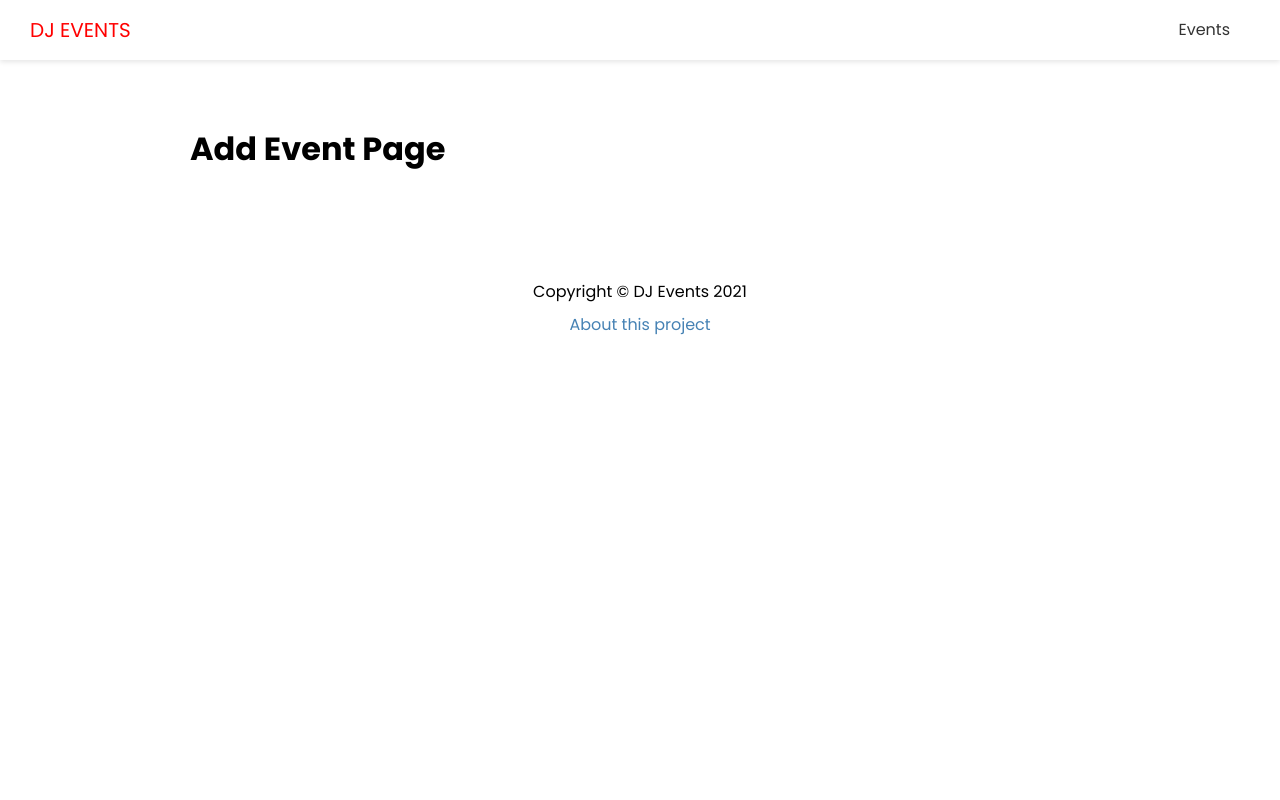
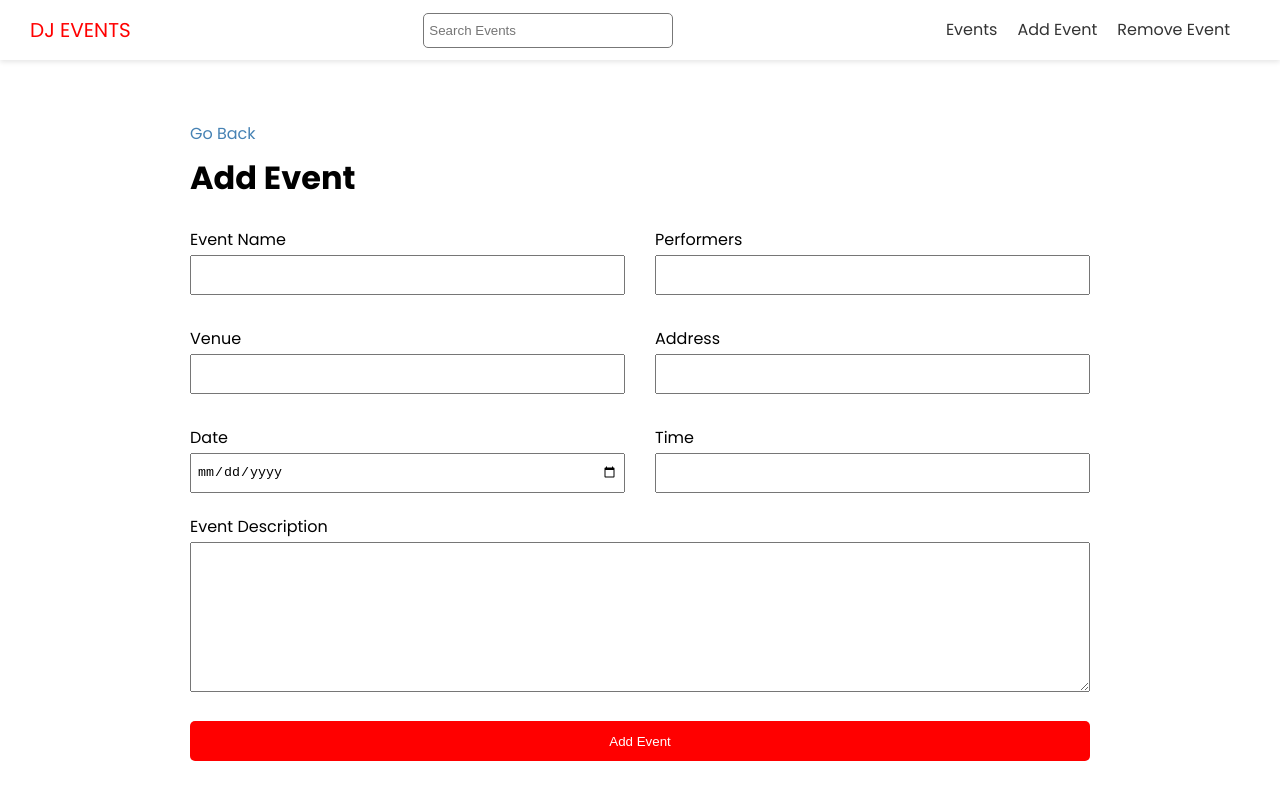
Before and after one commit to PauloTC/next_djProject, a Next.js app: page /events/add in a window 1280 px wide. Shown: the top 800 px of the page. Built offline with nearby package versions, Linux system fonts and the light colour scheme; no server answers.

Commit message:
Event submit & React Toastify

```diff
--- a/components/EventItem.js
+++ b/components/EventItem.js
@@ -7,7 +7,7 @@
     <div className={styles.event}>
       <div className={styles.img}>
         <Image
-          src={ evt.image ? evt.image[0].formats.thumbnail.url:'/images/event-default.png'}
+          src={evt.image[0] ? evt.image[0].formats.thumbnail.url:'/images/event-default.png'}
           width={170}
           height={100}
         />
--- a/components/Header.js
+++ b/components/Header.js
@@ -1,4 +1,5 @@
 import Link from 'next/link'
+import Search from '@/components/Search'
 import styles from '@/styles/Header.module.css'
 
 export default function Header() {
@@ -10,6 +11,7 @@
             <a>Dj Events</a>
         </Link>
       </div>
+      <Search />
       <nav>
         <ul>
           <li>
@@ -17,6 +19,16 @@
               <a>Events</a>
             </Link>
           </li>
+          <li>
+            <Link href='/events/add'>
+              <a>Add Event</a>
+            </Link>
+          </li>
+          <li>
+            <Link href='/events/remove'>
+              <a>Remove Event</a>
+            </Link>
+          </li>
         </ul>
       </nav>
     </header>
--- /dev/null
+++ b/components/Search.js
@@ -0,0 +1,29 @@
+import { useState } from 'react'
+import { useRouter } from 'next/router'
+import styles from '@/styles/Search.module.css'
+
+export default function Search() {
+
+  const [term, setTerm] = useState('')
+
+  const router = useRouter()
+
+  const handleSubmit = (e) => {
+    e.preventDefault()
+    router.push(`/events/search?term=${term}`)
+    setTerm('')
+  }
+
+  return (
+    <div className={styles.search} >
+      <form onSubmit={handleSubmit} >
+        <input
+          type='text'
+          value={term}
+          onChange={(e) => setTerm(e.target.value)}
+          placeholder='Search Events'
+        />
+      </form>
+    </div>
+  )
+}
--- a/package.json
+++ b/package.json
@@ -13,7 +13,8 @@
     "qs": "^6.10.1",
     "react": "17.0.2",
     "react-dom": "17.0.2",
-    "react-icons": "^4.2.0"
+    "react-icons": "^4.2.0",
+    "react-toastify": "^7.0.4"
   },
   "devDependencies": {
     "eslint": "7.28.0",
--- a/pages/events/[slug].js
+++ b/pages/events/[slug].js
@@ -31,9 +31,9 @@
           {new Date(evt.date).toLocaleString('en-US')} at {evt.time}
         </span>
         <h1>{evt.name}</h1>
-        {evt.image && (
+        {evt.image[0] && (
           <div className={styles.image}>
-            <Image src={evt.image[0].formats.medium.url} width={960} height={600}/>
+            <Image src={ evt.image[0].formats.medium.url } width={960} height={600}/>
           </div>
         )}
 
--- a/pages/events/add.js
+++ b/pages/events/add.js
@@ -1,9 +1,111 @@
+import { ToastContainer, toast } from 'react-toastify';
+import 'react-toastify/dist/ReactToastify.css';
+import { useState } from "react"
+import { useRouter } from "next/router"
+import Link from 'next/link'
 import Layout from "@/components/Layout"
+import {API_URL} from '@/config/index'
+import styles from '@/styles/Form.module.css'
 
 export default function addEventPage() {
-    return (
-        <Layout title='Add New Event' >
-            <h1>Add Event Page</h1>
-        </Layout>
+
+  const [values, setValues] = useState({
+      name: '',
+      performers: '',
+      venue: '',
+      address: '',
+      date: '',
+      time: '',
+      description: ''
+    }
+  )
+
+  const router = useRouter()
+
+  const handleSubmit = async (e) => {
+    e.preventDefault()
+
+    //validacion
+    const hasEmptyFields = Object.values(values).some(
+      (element) => element === ''
     )
+
+    if(hasEmptyFields){
+      toast.error('Please fill in all fields')
+    }
+
+    const res = await fetch(`${API_URL}/events`,{
+      method : 'POST',
+      headers:{
+        'Content-Type': 'application/json'
+      },
+      body: JSON.stringify(values)
+    })
+
+    if( !res.ok ) {
+      toast.error('Somthing Went Wrong')
+    } else {
+      const evt = await res.json()
+      router.push(`/events/${evt.slug}`)
+    }
+
+  }
+
+  const handleInputChange = (e) => {
+    const {name, value} = e.target
+    setValues({...values, [name] : value })
+  }
+
+  return (
+    <Layout title='Add New Event'>
+      <Link href='/events'>Go Back</Link>
+      <h1>Add Event</h1>
+      <ToastContainer />
+      <form onSubmit={handleSubmit} className={styles.form} >
+        <div className={styles.grid}>
+          <div>
+            <label htmlFor="name">Event Name</label>
+            <input type="text" id="name" name="name" value={values.name} onChange={handleInputChange} />
+          </div>
+          <div>
+            <label htmlFor="performers">Performers</label>
+            <input type="text" id="performers" name="performers" value={values.performers} onChange={handleInputChange} />
+          </div>
+          <div>
+            <label htmlFor="venue">Venue</label>
+            <input type="text" id="venue" name="venue" value={values.venue} onChange={handleInputChange} />
+          </div>
+          <div>
+            <label htmlFor="address">Address</label>
+            <input type="text" id="address" name="address" value={values.address} onChange={handleInputChange} />
+          </div>
+          <div>
+            <label htmlFor="date">Date</label>
+            <input type="date" id="date" name="date" value={values.date} onChange={handleInputChange} />
+          </div>
+          <div>
+            <label htmlFor="time">Time</label>
+            <input type="text" id="time" name="time" value={values.time} onChange={handleInputChange} />
+          </div>
+        </div>
+        <div>
+          <label htmlFor="description">Event Description</label>
+          <textarea
+            type="text"
+            name="description"
+            id="description"
+            value={values.description}
+            onChange={handleInputChange}
+          >
+          </textarea>
+        </div>
+        <input
+          type="submit"
+          value="Add Event"
+          className="btn"
+        />
+      </form>
+
+    </Layout>
+  )
 }
--- /dev/null
+++ b/styles/Form.module.css
@@ -0,0 +1,39 @@
+.form label {
+    display: block;
+  }
+
+.form input {
+  width: 100%;
+  height: 40px;
+  padding: 5px;
+}
+
+.form textarea {
+  width: 100%;
+  height: 150px;
+}
+
+.form input[type='submit'] {
+  display: block;
+  width: 100%;
+  margin: 20px 0 30px;
+}
+
+.form .file {
+  border: 1px #ccc solid;
+  background-color: #f4f4f4;
+  padding: 10px;
+}
+
+.grid {
+  display: grid;
+  grid-template-columns: 1fr 1fr;
+  gap: 30px;
+  margin-bottom: 20px;
+}
+
+@media (max-width: 600px) {
+  .grid {
+      grid-template-columns: 1fr;
+  }
+}
--- /dev/null
+++ b/styles/Search.module.css
@@ -0,0 +1,7 @@
+.search input {
+  width: 250px;
+  height: 35px;
+  padding: 5px;
+  border: 1px #777 solid;
+  border-radius: 5px;
+}
```
Also changed, not shown: 1 other file (tests, documents, lock files or other folders).
